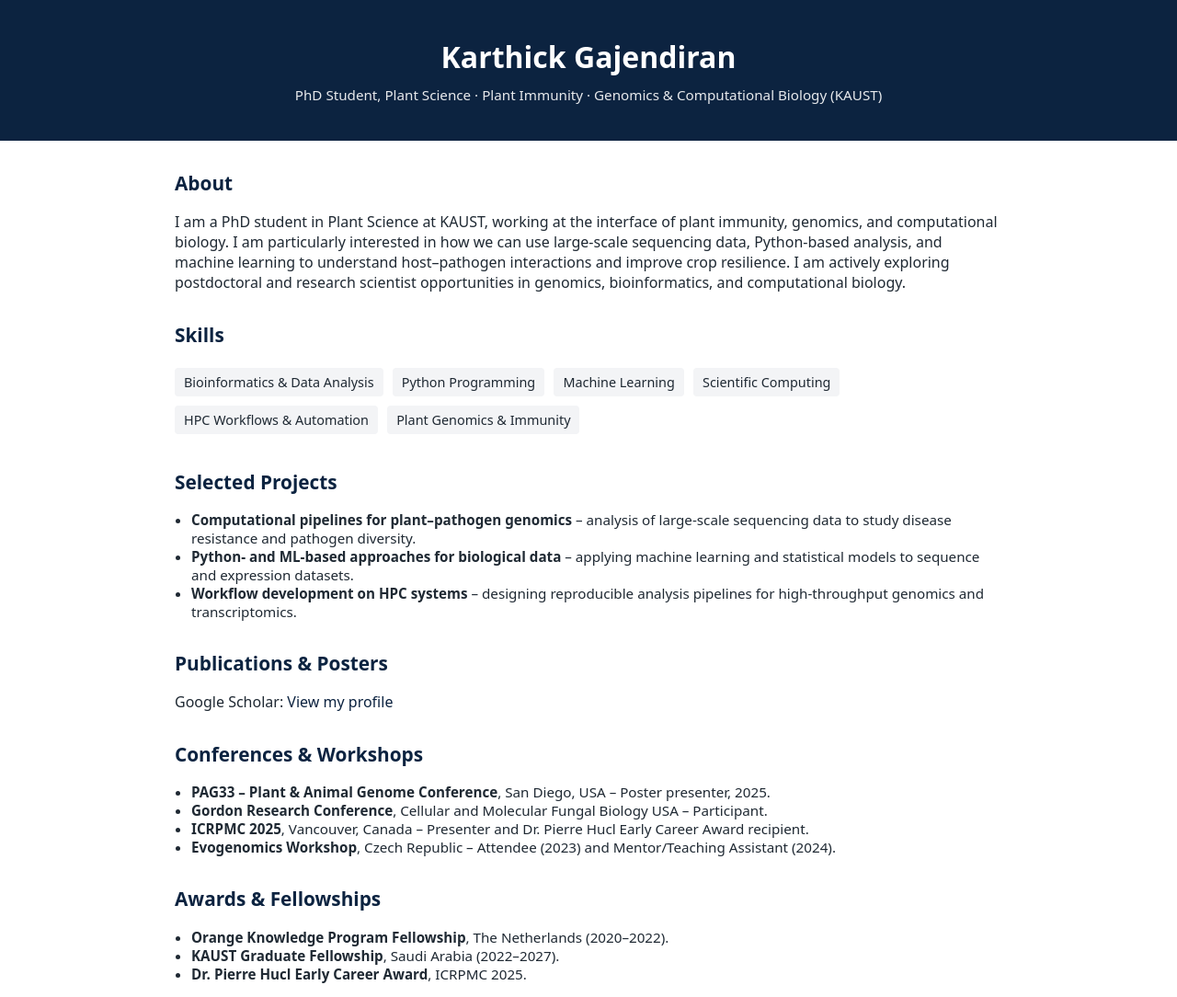
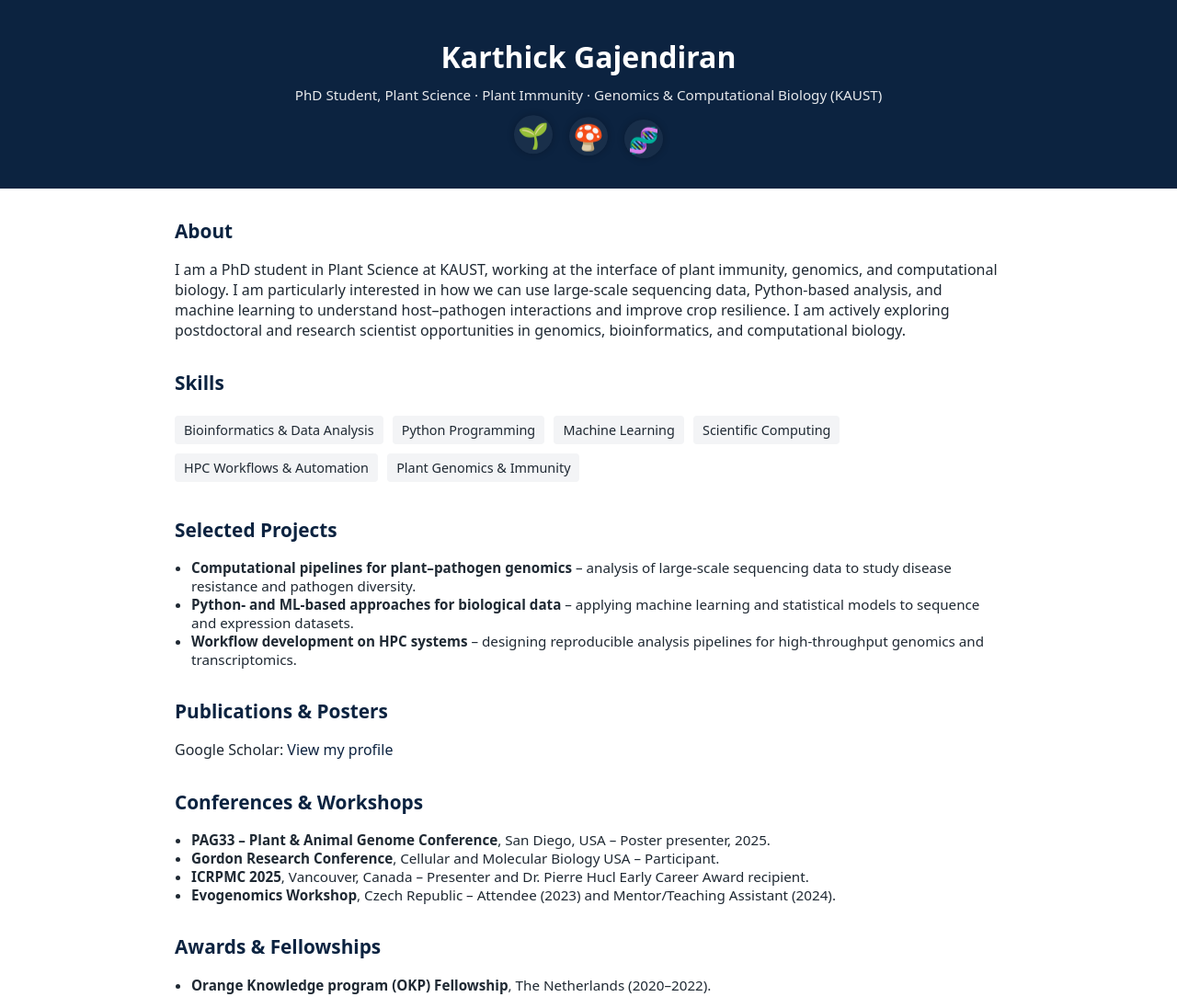
Before and after one commit to karthickomics/karthickomics.github.io, a plain HTML site: page index.html in a window 1280 px wide. Shown: the top 1084 px of the page at 92% size. Drawn offline with Linux system fonts and the light colour scheme.

Commit message:
Enhance header with animated emojis and update sections
Added animated emoji icons to the header and updated the layout for conferences and awards sections.

```diff
--- a/index.html
+++ b/index.html
@@ -11,11 +11,15 @@
       background: #ffffff;
       color: #1f2933;
     }
+
+    /* ---------- HEADER ---------- */
     header {
       background: #0c2340;
       color: #ffffff;
-      padding: 40px 20px;
+      padding: 40px 20px 32px;
       text-align: center;
+      position: relative;
+      overflow: hidden;
     }
     header h1 {
       margin: 0 0 10px 0;
@@ -26,6 +30,40 @@
       font-size: 0.95rem;
       opacity: 0.9;
     }
+
+    /* ---------- ANIMATED ICON STRIP ---------- */
+    .emoji-row {
+      margin-top: 18px;
+      display: flex;
+      justify-content: center;
+      gap: 18px;
+      font-size: 1.7rem;
+    }
+    .emoji {
+      display: inline-flex;
+      align-items: center;
+      justify-content: center;
+      width: 42px;
+      height: 42px;
+      border-radius: 50%;
+      background: rgba(255, 255, 255, 0.06);
+      box-shadow: 0 0 10px rgba(0, 0, 0, 0.25);
+      animation: float 3.5s ease-in-out infinite;
+    }
+    .emoji:nth-child(2) {
+      animation-delay: 0.5s;
+    }
+    .emoji:nth-child(3) {
+      animation-delay: 1s;
+    }
+
+    @keyframes float {
+      0%   { transform: translateY(0px);   opacity: 0.9; }
+      50%  { transform: translateY(-6px);  opacity: 1;   }
+      100% { transform: translateY(0px);   opacity: 0.9; }
+    }
+
+    /* ---------- MAIN LAYOUT ---------- */
     main {
       max-width: 900px;
       margin: 0 auto;
@@ -39,6 +77,7 @@
     section {
       margin-bottom: 32px;
     }
+
     .skills span {
       display: inline-block;
       margin: 4px 6px 6px 0;
@@ -59,6 +98,7 @@
     a:hover {
       text-decoration: underline;
     }
+
     footer {
       text-align: center;
       padding: 16px;
@@ -73,6 +113,13 @@
   <header>
     <h1>Karthick Gajendiran</h1>
     <p>PhD Student, Plant Science · Plant Immunity · Genomics & Computational Biology (KAUST)</p>
+
+    <!-- Animated plant / fungus / DNA icons -->
+    <div class="emoji-row">
+      <div class="emoji">🌱</div>
+      <div class="emoji">🍄</div>
+      <div class="emoji">🧬</div>
+    </div>
   </header>
 
   <main>
@@ -119,23 +166,26 @@
       </p>
       </p>
     </section>
+
     <section>
       <h2>Conferences & Workshops</h2>
       <ul>
         <li><strong>PAG33 – Plant & Animal Genome Conference</strong>, San Diego, USA – Poster presenter, 2025.</li>
-    <li><strong>Gordon Research Conference</strong>, Cellular and Molecular Fungal Biology USA – Participant.</li>
+        <li><strong>Gordon Research Conference</strong>, Cellular and Molecular Biology USA – Participant.</li>
         <li><strong>ICRPMC 2025</strong>, Vancouver, Canada – Presenter and Dr. Pierre Hucl Early Career Award recipient.</li>
         <li><strong>Evogenomics Workshop</strong>, Czech Republic – Attendee (2023) and Mentor/Teaching Assistant (2024).</li>
       </ul>
     </section>
+
     <section>
       <h2>Awards & Fellowships</h2>
       <ul>
-    <li><strong>Orange Knowledge Program Fellowship</strong>, The Netherlands (2020–2022).</li>
+        <li><strong>Orange Knowledge program (OKP) Fellowship</strong>, The Netherlands (2020–2022).</li>
         <li><strong>KAUST Graduate Fellowship</strong>, Saudi Arabia (2022–2027).</li>
         <li><strong>Dr. Pierre Hucl Early Career Award</strong>, ICRPMC 2025.</li>
       </ul>
     </section>
+
     <section>
       <h2>Contact</h2>
       <p>Email: <a href="mailto:karthick.gajendiran@kaust.edu.sa">karthick.gajendiran@kaust.edu.sa</a></p>
```
Lines whose indentation alone changed are shown as unchanged.
